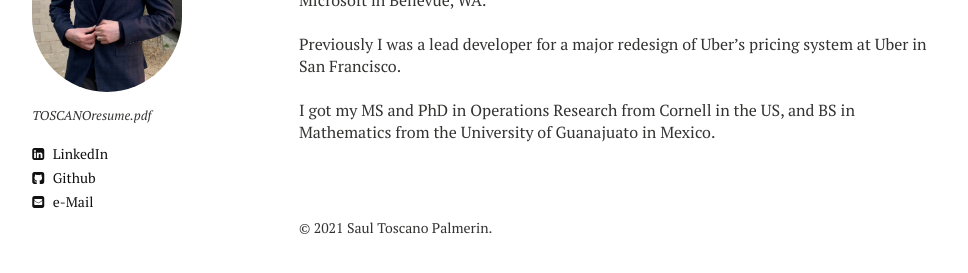
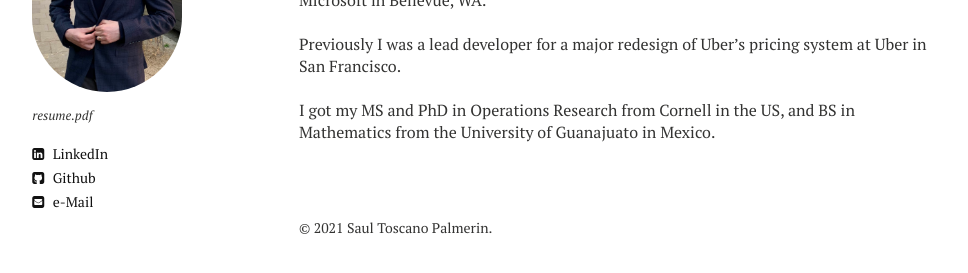
Before and after one commit to toscanosaul/saul, a Jekyll site: the page built from index.md, in a window 1280 px wide. Shown: the part 209-482 px from the top of the page, without its empty margins (21-989 px from the left). Built offline with Jekyll 4.4.1, drawn with Linux system fonts in a browser that asks for light colours; nearby versions of some CDN libraries.

Commit message:
Update _config.yml

```diff
--- a/_config.yml
+++ b/_config.yml
@@ -14,7 +14,7 @@ url: "/saul"
 owner:
   name:
   avatar:         yo2.jpg
-  bio:           TOSCANOresume.pdf
+  bio:           resume.pdf
   email:          toscano.saul@gmail.com
   # Social networking links are used in author-bio sidebar. Update and remove as you like.
 #  twitter: jponttuset
```
